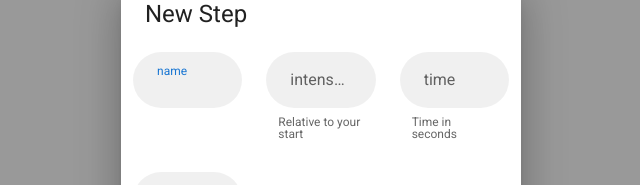
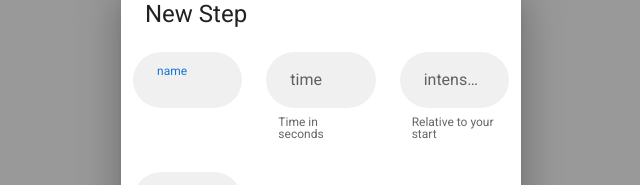
Before and after one commit to rishadomar/workout-planner, a Vue app: page /spinningActivity/1 in a window 1280 px wide. Both pictures are taken after a click on the button "NEW STEP". Shown: the part 243-428 px from the top of the page, without its empty margins (319-959 px from the left). Built offline with nearby package versions, Linux system fonts and the light colour scheme; no server answers; the database is empty.

Commit message:
Swapped fields

```diff
--- a/src/views/EditStepDialog.vue
+++ b/src/views/EditStepDialog.vue
@@ -21,10 +21,10 @@
                             </v-col>
                             <v-col cols="12" sm="6" md="4">
                                 <v-text-field
-                                    label="intensity"
+                                    label="time"
                                     type="number"
-                                    v-model.number="step.intensity"
-                                    hint="Relative to your start"
+                                    v-model.number="step.seconds"
+                                    hint="Time in seconds"
                                     persistent-hint
                                     filled
                                     rounded
@@ -33,10 +33,10 @@
                             </v-col>
                             <v-col cols="12" sm="6" md="4">
                                 <v-text-field
-                                    label="time"
+                                    label="intensity"
                                     type="number"
-                                    v-model.number="step.seconds"
-                                    hint="Time in seconds"
+                                    v-model.number="step.intensity"
+                                    hint="Relative to your start"
                                     persistent-hint
                                     filled
                                     rounded
```
